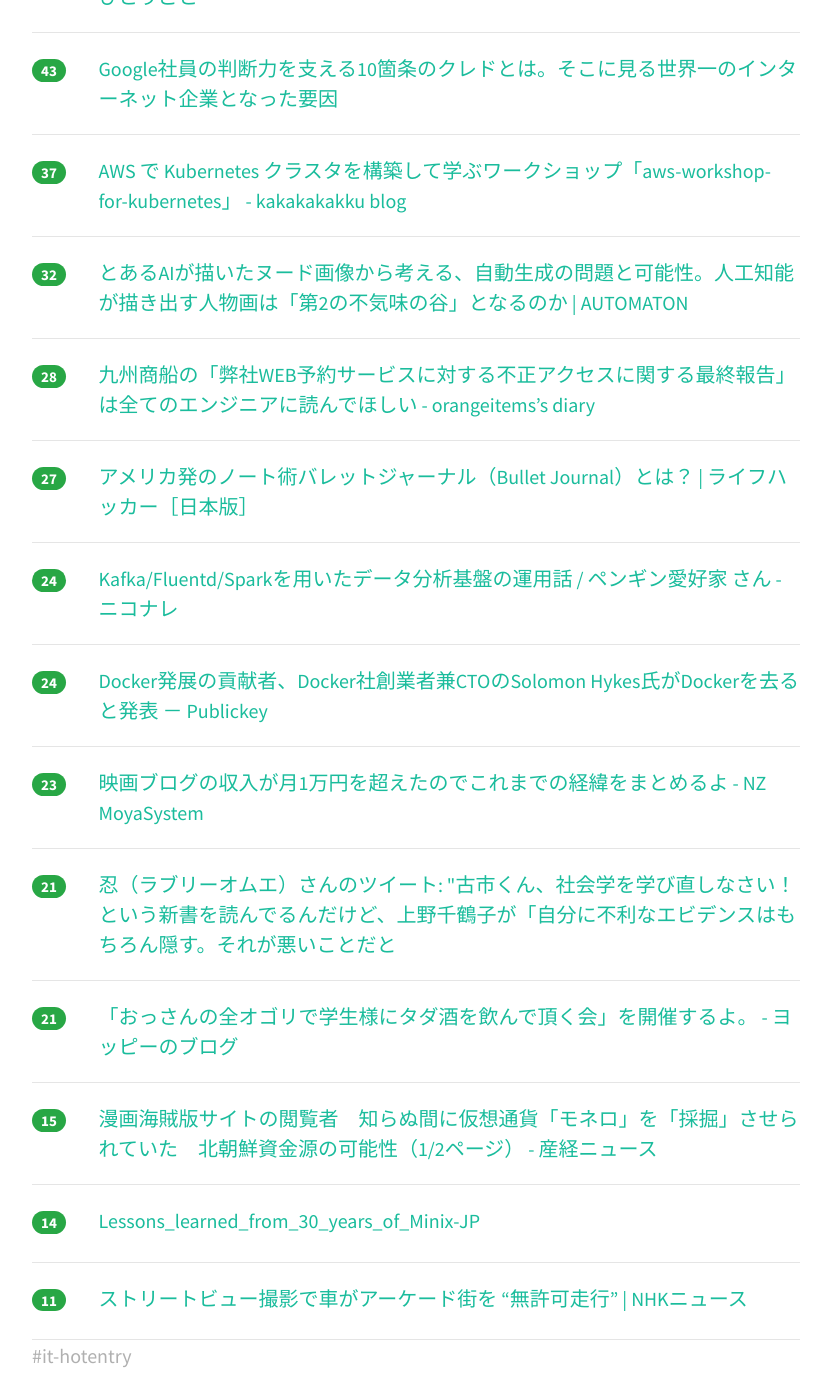
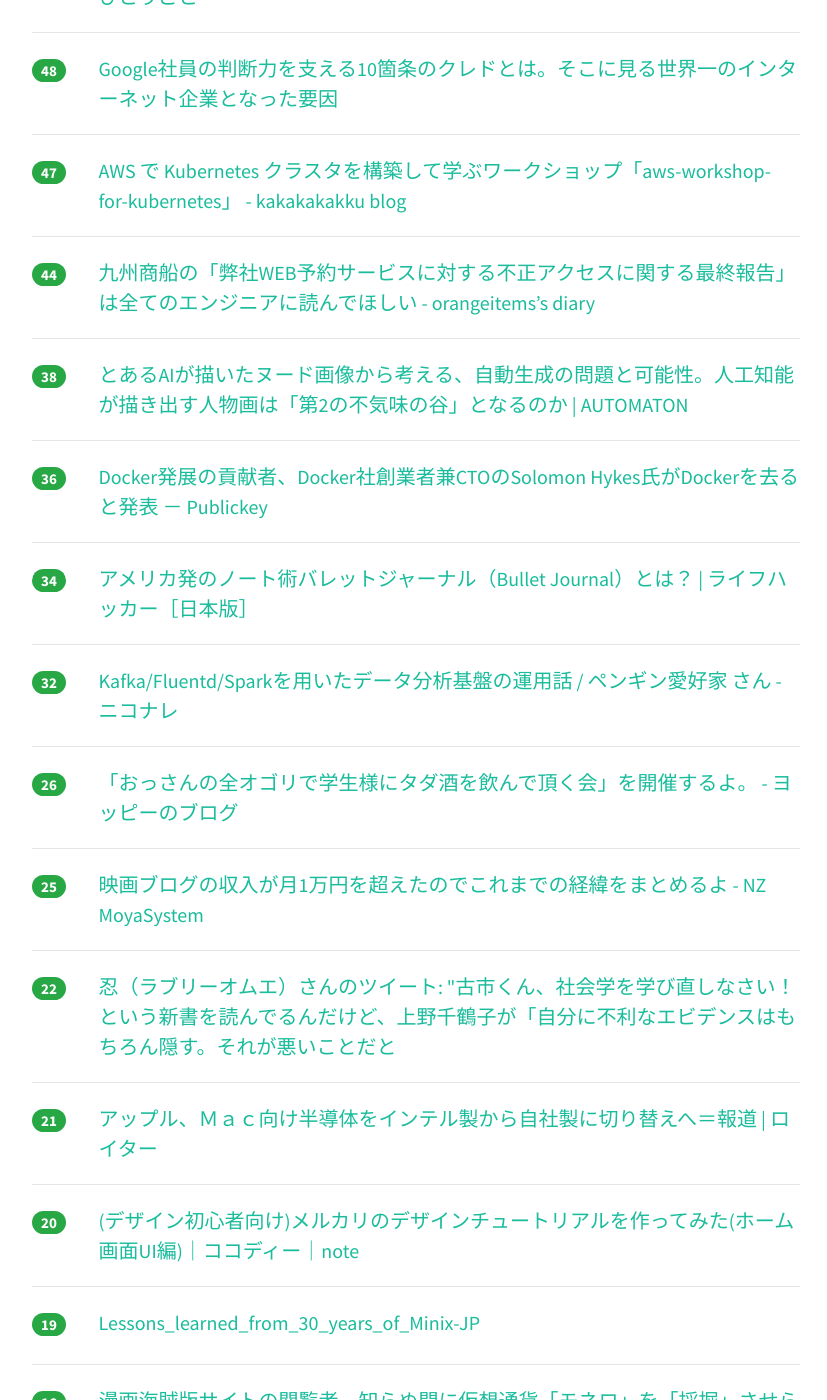
Before and after one commit to yatta47/hatena-matome-site, a Jekyll site: the page built from _posts/2018-04-03-hatena.md, in a window 1280 px wide and 1400 px high, scrolled down 443 px. Shown: the whole window, without its empty margins (224-1051 px from the left). Built offline with Jekyll 4.4.1, drawn with Linux system fonts in a browser that asks for light colours; nearby versions of some CDN libraries; some of the changed text lies outside the part shown.

Commit message:
Updated 2018-04-03

```diff
--- a/_posts/2018-04-03-hatena.md
+++ b/_posts/2018-04-03-hatena.md
@@ -1,78 +1,103 @@
 ---
 layout: post
 title:  "2018-04-03 はてぶIT"
-date:   2018-04-03 08:02:23
+date:   2018-04-03 09:03:15
 tags: [it-hotentry]
 ---
-14 件のデータあり
+19 件のデータあり
 
 <hr><div class="row">
-<div class="col-1"><span class="badge badge-pill badge-success h2">99</span></div>
+<div class="col-1"><span class="badge badge-pill badge-success h2">140</span></div>
 <div class="col-11"><a href='http://dr-asa.hatenablog.com/entry/2018/04/02/174006' target='_blank'>Kubernetesはクラスタで障害があったとき、どういう動きをするのか - あさのひとりごと</a></div>
 </div>
 <hr>
 <div class="row">
-<div class="col-1"><span class="badge badge-pill badge-success h2">43</span></div>
+<div class="col-1"><span class="badge badge-pill badge-success h2">48</span></div>
 <div class="col-11"><a href='http://it-rush.com/google-credo' target='_blank'>Google社員の判断力を支える10箇条のクレドとは。そこに見る世界一のインターネット企業となった要因</a></div>
 </div>
 <hr>
 <div class="row">
-<div class="col-1"><span class="badge badge-pill badge-success h2">37</span></div>
+<div class="col-1"><span class="badge badge-pill badge-success h2">47</span></div>
 <div class="col-11"><a href='http://kakakakakku.hatenablog.com/entry/2018/04/02/213042' target='_blank'>AWS で Kubernetes クラスタを構築して学ぶワークショップ「aws-workshop-for-kubernetes」 - kakakakakku blog</a></div>
 </div>
 <hr>
 <div class="row">
-<div class="col-1"><span class="badge badge-pill badge-success h2">32</span></div>
+<div class="col-1"><span class="badge badge-pill badge-success h2">44</span></div>
+<div class="col-11"><a href='http://www.orangeitems.com/entry/2018/04/02/202052' target='_blank'>九州商船の「弊社WEB予約サービスに対する不正アクセスに関する最終報告」は全てのエンジニアに読んでほしい - orangeitems’s diary</a></div>
+</div>
+<hr>
+<div class="row">
+<div class="col-1"><span class="badge badge-pill badge-success h2">38</span></div>
 <div class="col-11"><a href='http://jp.automaton.am/articles/columnjp/20180402-65369/' target='_blank'>とあるAIが描いたヌード画像から考える、自動生成の問題と可能性。人工知能が描き出す人物画は「第2の不気味の谷」となるのか | AUTOMATON</a></div>
 </div>
 <hr>
 <div class="row">
-<div class="col-1"><span class="badge badge-pill badge-success h2">28</span></div>
-<div class="col-11"><a href='http://www.orangeitems.com/entry/2018/04/02/202052' target='_blank'>九州商船の「弊社WEB予約サービスに対する不正アクセスに関する最終報告」は全てのエンジニアに読んでほしい - orangeitems’s diary</a></div>
+<div class="col-1"><span class="badge badge-pill badge-success h2">36</span></div>
+<div class="col-11"><a href='http://www.publickey1.jp/blog/18/dockerdockerctosolomon_hykesdocker.html' target='_blank'>Docker発展の貢献者、Docker社創業者兼CTOのSolomon Hykes氏がDockerを去ると発表 － Publickey</a></div>
 </div>
 <hr>
 <div class="row">
-<div class="col-1"><span class="badge badge-pill badge-success h2">27</span></div>
+<div class="col-1"><span class="badge badge-pill badge-success h2">34</span></div>
 <div class="col-11"><a href='https://www.lifehacker.jp/2018/04/bulletjournal.html' target='_blank'>アメリカ発のノート術バレットジャーナル（Bullet Journal）とは？ | ライフハッカー［日本版］</a></div>
 </div>
 <hr>
 <div class="row">
-<div class="col-1"><span class="badge badge-pill badge-success h2">24</span></div>
+<div class="col-1"><span class="badge badge-pill badge-success h2">32</span></div>
 <div class="col-11"><a href='https://niconare.nicovideo.jp/watch/kn2981' target='_blank'>Kafka/Fluentd/Sparkを用いたデータ分析基盤の運用話 / ペンギン愛好家 さん - ニコナレ</a></div>
 </div>
 <hr>
 <div class="row">
-<div class="col-1"><span class="badge badge-pill badge-success h2">24</span></div>
-<div class="col-11"><a href='http://www.publickey1.jp/blog/18/dockerdockerctosolomon_hykesdocker.html' target='_blank'>Docker発展の貢献者、Docker社創業者兼CTOのSolomon Hykes氏がDockerを去ると発表 － Publickey</a></div>
+<div class="col-1"><span class="badge badge-pill badge-success h2">26</span></div>
+<div class="col-11"><a href='http://yoppymodel.hatenablog.com/entry/2018/04/02/193811' target='_blank'>「おっさんの全オゴリで学生様にタダ酒を飲んで頂く会」を開催するよ。 - ヨッピーのブログ</a></div>
 </div>
 <hr>
 <div class="row">
-<div class="col-1"><span class="badge badge-pill badge-success h2">23</span></div>
+<div class="col-1"><span class="badge badge-pill badge-success h2">25</span></div>
 <div class="col-11"><a href='http://www.hassy-blog.com/entry/moyacinema' target='_blank'>映画ブログの収入が月1万円を超えたのでこれまでの経緯をまとめるよ - NZ MoyaSystem</a></div>
 </div>
 <hr>
 <div class="row">
-<div class="col-1"><span class="badge badge-pill badge-success h2">21</span></div>
+<div class="col-1"><span class="badge badge-pill badge-success h2">22</span></div>
 <div class="col-11"><a href='http://twitter.com/soutathesouta/status/980446740582051841' target='_blank'>忍（ラブリーオムエ）さんのツイート: "古市くん、社会学を学び直しなさい！という新書を読んでるんだけど、上野千鶴子が「自分に不利なエビデンスはもちろん隠す。それが悪いことだと</a></div>
 </div>
 <hr>
 <div class="row">
 <div class="col-1"><span class="badge badge-pill badge-success h2">21</span></div>
-<div class="col-11"><a href='http://yoppymodel.hatenablog.com/entry/2018/04/02/193811' target='_blank'>「おっさんの全オゴリで学生様にタダ酒を飲んで頂く会」を開催するよ。 - ヨッピーのブログ</a></div>
+<div class="col-11"><a href='https://jp.reuters.com/article/idJPKCN1H91TJ' target='_blank'>アップル、Ｍａｃ向け半導体をインテル製から自社製に切り替えへ＝報道 | ロイター</a></div>
+</div>
+<hr>
+<div class="row">
+<div class="col-1"><span class="badge badge-pill badge-success h2">20</span></div>
+<div class="col-11"><a href='https://note.mu/co_co_d3/n/n4e910ec83b60' target='_blank'>(デザイン初心者向け)メルカリのデザインチュートリアルを作ってみた(ホーム画面UI編)｜ココディー｜note</a></div>
+</div>
+<hr>
+<div class="row">
+<div class="col-1"><span class="badge badge-pill badge-success h2">19</span></div>
+<div class="col-11"><a href='http://member.wide.ad.jp/~shima/publications/Lessons_learned_from_30_years_of_Minix-JP.html' target='_blank'>Lessons_learned_from_30_years_of_Minix-JP</a></div>
+</div>
+<hr>
+<div class="row">
+<div class="col-1"><span class="badge badge-pill badge-success h2">16</span></div>
+<div class="col-11"><a href='https://www.sankei.com/economy/news/180401/ecn1804010020-n1.html' target='_blank'>漫画海賊版サイトの閲覧者　知らぬ間に仮想通貨「モネロ」を「採掘」させられていた　北朝鮮資金源の可能性（1/2ページ） - 産経ニュース</a></div>
+</div>
+<hr>
+<div class="row">
+<div class="col-1"><span class="badge badge-pill badge-success h2">16</span></div>
+<div class="col-11"><a href='http://jp.gamesindustry.biz/article/1804/18040201/' target='_blank'>[GCC2018] Unity 2018は「カスタマイズ」で小さく速く多機能に - GamesIndustry.biz Japan Edition</a></div>
 </div>
 <hr>
 <div class="row">
 <div class="col-1"><span class="badge badge-pill badge-success h2">15</span></div>
-<div class="col-11"><a href='https://www.sankei.com/economy/news/180401/ecn1804010020-n1.html' target='_blank'>漫画海賊版サイトの閲覧者　知らぬ間に仮想通貨「モネロ」を「採掘」させられていた　北朝鮮資金源の可能性（1/2ページ） - 産経ニュース</a></div>
+<div class="col-11"><a href='http://www.itmedia.co.jp/pcuser/articles/1804/02/news128.html' target='_blank'>Appleが考えるこれからの教育――ティム・クックCEO単独インタビュー (1/3) - ITmedia PC USER</a></div>
 </div>
 <hr>
 <div class="row">
-<div class="col-1"><span class="badge badge-pill badge-success h2">14</span></div>
-<div class="col-11"><a href='http://member.wide.ad.jp/~shima/publications/Lessons_learned_from_30_years_of_Minix-JP.html' target='_blank'>Lessons_learned_from_30_years_of_Minix-JP</a></div>
+<div class="col-1"><span class="badge badge-pill badge-success h2">12</span></div>
+<div class="col-11"><a href='https://www3.nhk.or.jp/news/html/20180402/k10011388731000.html' target='_blank'>ストリートビュー撮影で車がアーケード街を “無許可走行” | NHKニュース</a></div>
 </div>
 <hr>
 <div class="row">
-<div class="col-1"><span class="badge badge-pill badge-success h2">11</span></div>
-<div class="col-11"><a href='https://www3.nhk.or.jp/news/html/20180402/k10011388731000.html' target='_blank'>ストリートビュー撮影で車がアーケード街を “無許可走行” | NHKニュース</a></div>
+<div class="col-1"><span class="badge badge-pill badge-success h2">9</span></div>
+<div class="col-11"><a href='https://efcl.info/2018/04/02/migrate-to-https/' target='_blank'>efcl.info をhttpからhttpsへ移行するためにやったこと | Web Scratch</a></div>
 </div>
 <hr>
```
